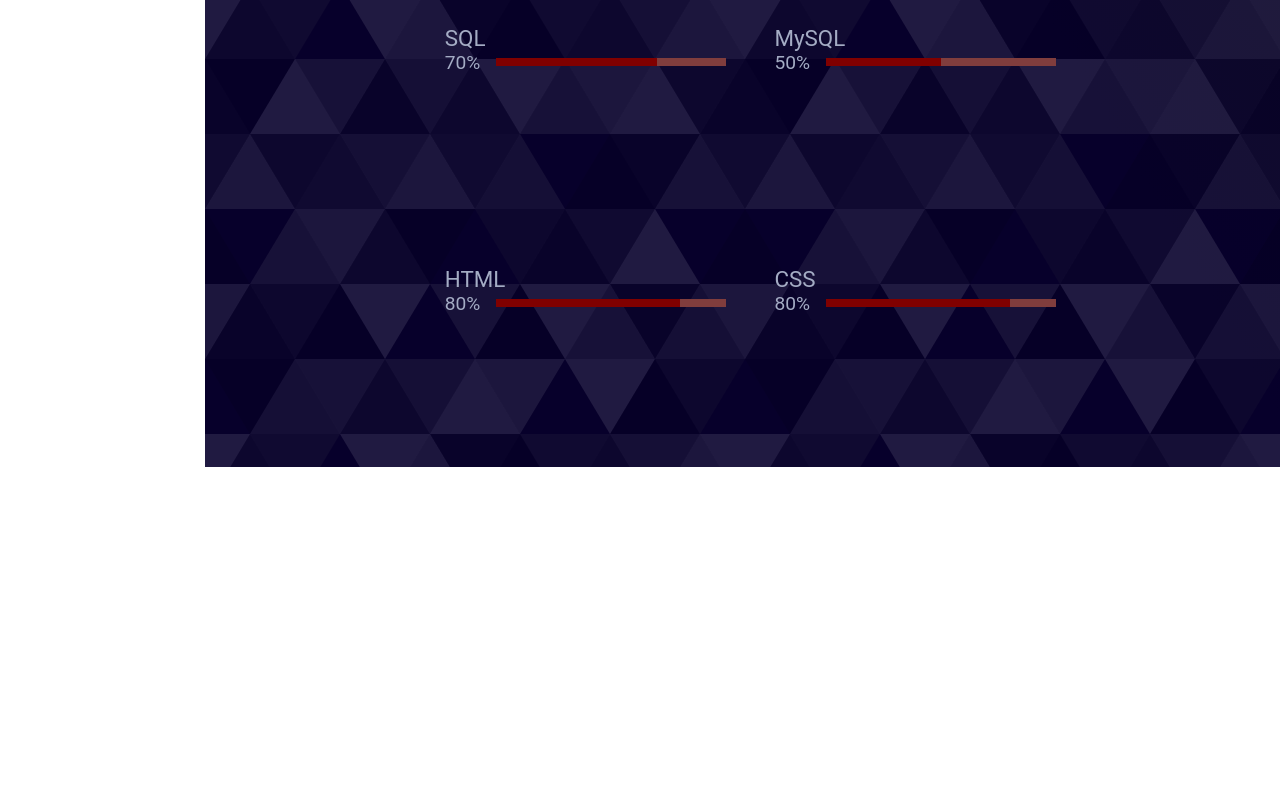
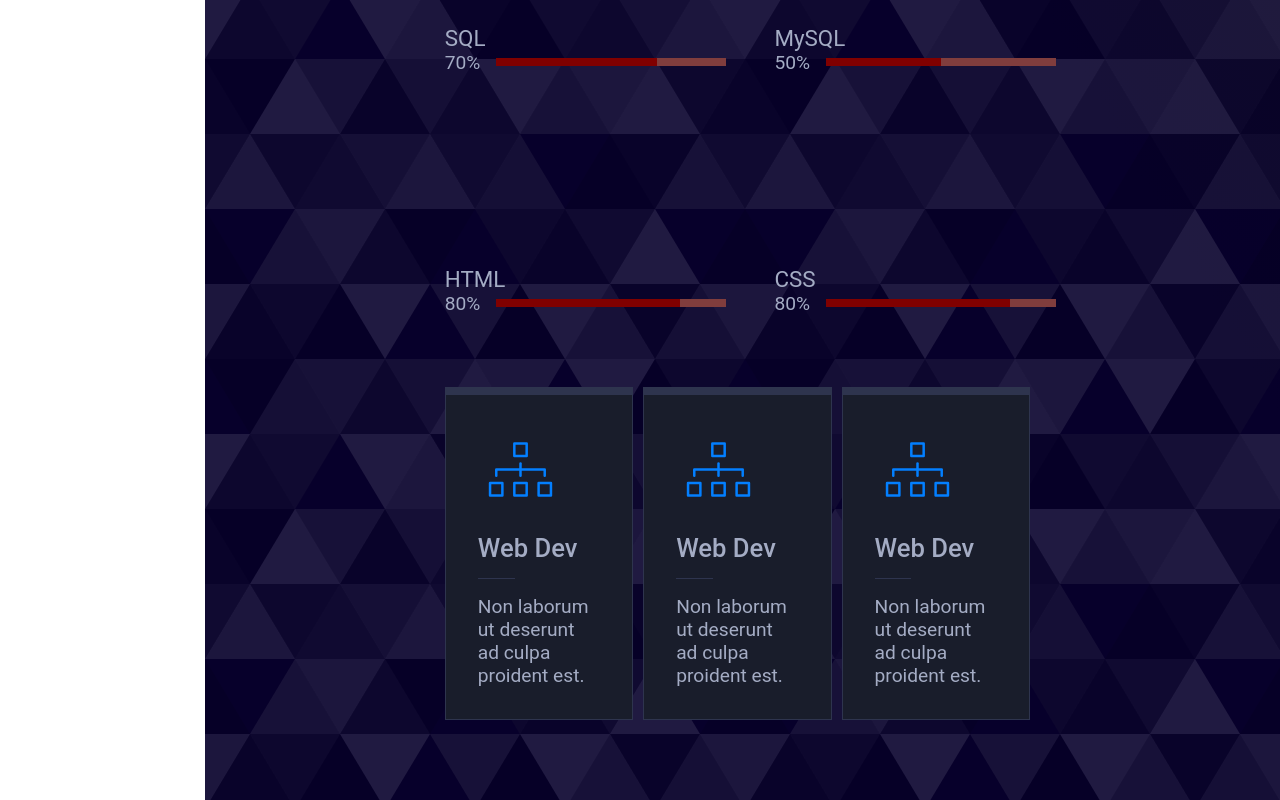
Before and after one commit to Samuel-en/My-Port, a React (Create React App) app: page /about in a window 1280 px wide. Shown: the part 1441-2241 px from the top of the page. Before the commit the page ends 1908 px from the top, so only its background shows below. Built offline with nearby package versions, Linux system fonts and the light colour scheme.

Commit message:
added image to the about page with services box.

```diff
--- a/src/App.scss
+++ b/src/App.scss
@@ -3,6 +3,7 @@
 @import './style/typography';
 @import './style/navbar';
 @import './style/skills';
+@import './style/services';
 @import './Style/title';
 
 *{
--- /dev/null
+++ b/src/Components/ServicesSection.js
@@ -0,0 +1,20 @@
+import React from "react";
+
+
+function ServicesSection({ image,title }) {
+  return (
+    <div className="ServicesSection">
+      <div className="service">
+        <div className="service-content">
+        <img src={image} alt="" />
+        <h5 className="s-title">{title}</h5>
+        <p className="s-text">
+          Non laborum ut deserunt ad culpa proident est.
+        </p>
+        </div>
+      </div>
+    </div>
+  );
+}
+
+export default ServicesSection;
--- a/src/Pages/AboutPage.js
+++ b/src/Pages/AboutPage.js
@@ -2,6 +2,8 @@ import React from 'react';
 import Tittle from '../Components/Tittle';
 import ImageSection from '../Components/ImageSection';
 import Skills from '../Components/Skills';
+import ServicesSection from '../Components/ServicesSection';
+import design from '../Img/design.svg';
 function AboutPage() {
     return (
         <div className="AboutPage">
@@ -18,6 +20,11 @@ function AboutPage() {
             <Skills skill={'HTML'} progress={'80%'} width={'80%'} />
             <Skills skill={'CSS'} progress={'80%'} width={'80%'} />
             </div>
+            <div className="services-container">
+                <ServicesSection image={design} title={'Web Dev'}/>
+                <ServicesSection image={design} title={'Web Dev'}/>
+                <ServicesSection image={design} title={'Web Dev'}/>
+            </div>
         </div>
     )
 }
--- /dev/null
+++ b/src/Style/_services.scss
@@ -0,0 +1,40 @@
+.ServicesSection{
+    .service{
+        width: 95%;
+        background-color: #191D2B;
+        border-left: 1px solid #2e344e;
+        border-right: 1px solid #2e344e;
+        border-bottom: 1px solid #2e344e;
+        border-top: 8px solid #2e344e;
+        transition: all .4s ease-in-out;
+        &:hover{
+            border-top: 8px solid maroon
+
+        }
+        .service-content{
+            padding: 2rem;
+            .s-title{
+                font-size: 1.6rem;
+                font-weight: 500;
+                position: relative;
+                padding-bottom: 1rem;
+                margin: 1rem 0;
+                &::after{
+                    content: "";
+                    position: absolute;
+                    bottom: 0;
+                    left: 0;
+                    width: 30% ;
+                    height: 1px;
+                    background-color: #2e344e;
+
+                }
+            }
+
+        }
+    }
+}
+
+.services-container{
+    display:flex;
+}
```
Also changed, not shown: src/Img/design.svg (added).
